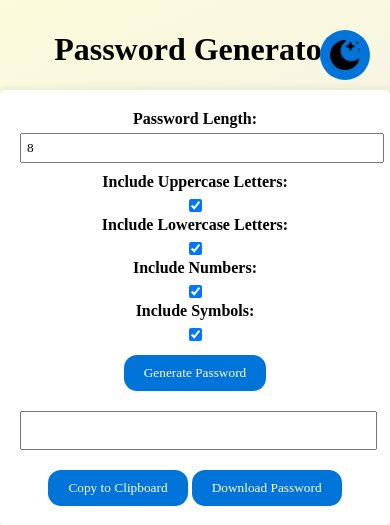
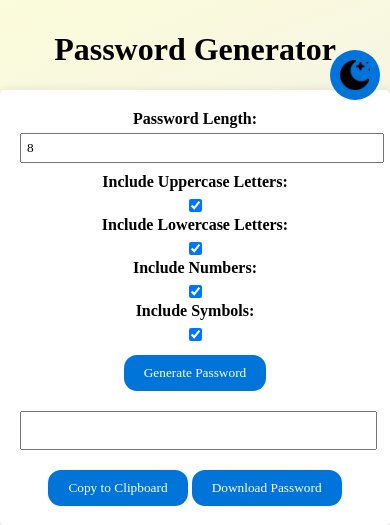
Before and after one commit to kamolgks/Password-Generator, a Flask app: page / in a window 390 px wide. Shown: the top 525 px of the page. Run offline with Flask 3, Linux system fonts and the light colour scheme; some web fonts are replaced.

Commit message:
fix mobile version

```diff
--- a/static/style.css
+++ b/static/style.css
@@ -121,4 +121,9 @@ button:hover {
   body {
     margin-top: 10px;
   }
+  .theme-btn {
+    position: fixed;
+    top: 40px;
+    right: 10px;
+  }
 }
```
Also changed, not shown: README.md, static/images/v3.jpg (added), static/images/v4.jpg (added).
